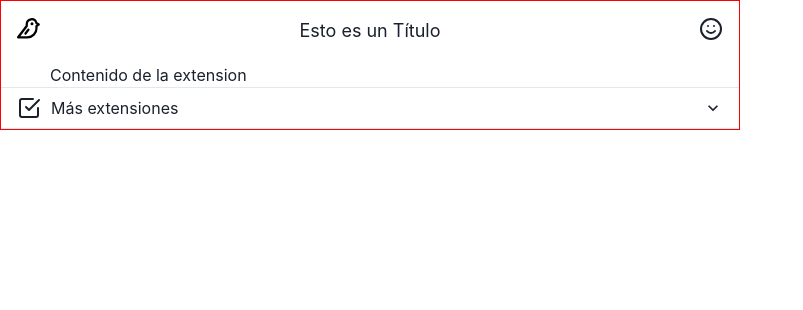
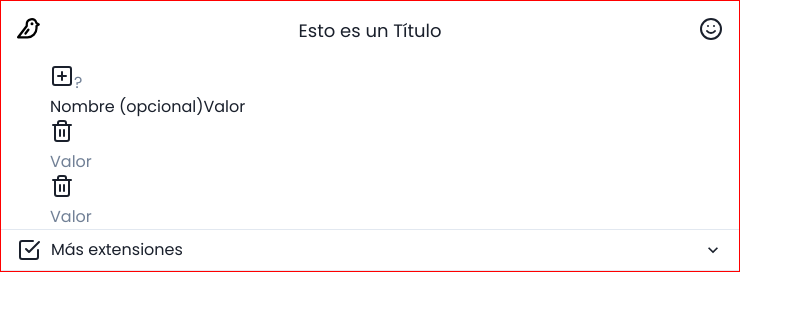
Before and after one commit to DarthKenar/ElCanarioMatematico, a React (Create React App) app in the folder refactor-react/: page / in a window 1280 px wide. Shown: the top 310 px of the page, without its empty margins (0-803 px from the left). Built offline with nearby package versions, Linux system fonts and the light colour scheme.

Commit message:
🚧 Work in Progress:  Body, Promedio Simple

```diff
--- a/refactor-react/public/index.html
+++ b/refactor-react/public/index.html
@@ -9,6 +9,12 @@
       name="description"
       content="Web site created using create-react-app"
     />
+    <link rel="preconnect" href="https://fonts.googleapis.com">
+    <link rel="preconnect" href="https://fonts.gstatic.com" crossorigin>
+    <link
+        href="https://fonts.googleapis.com/css2?family=Poppins&display=swap"
+        rel="stylesheet"
+    >
     <!-- <link rel="apple-touch-icon" href="%PUBLIC_URL%/logo192.png" /> -->
     <!--
       manifest.json provides metadata used when your web app is installed on a
--- a/refactor-react/src/App.css
+++ b/refactor-react/src/App.css
@@ -1,5 +1,9 @@
 :root {
   --hover-button-color: #f1eef1;
+}
+* {
+  font-size: 16px;
+  font-family: "Poppins", serif;
 }
 body {
   width: 740px;
--- a/refactor-react/src/App.js
+++ b/refactor-react/src/App.js
@@ -7,13 +7,14 @@ import { ChakraProvider, Container } from '@chakra-ui/react'
 
 import Footer from "./components/Footer/Footer"
 import Header from "./components/Header/Header"
+import Body from './components/Body/Body.jsx';
 
 function App() {
   return (
     <ChakraProvider>
       <Header/>
       <Container maxW='2xl'>
-        Contenido de la extension
+        <Body/>
       </Container>
       <Footer/>
     </ChakraProvider>
--- /dev/null
+++ b/refactor-react/src/components/Body/Body.js
@@ -0,0 +1,61 @@
+export default function BodyJs(){
+  let id = 2
+  let addValueBtn = document.getElementById("addValue")
+  let valuesGroup = document.getElementById("valuesGroup")
+  addValueBtn.addEventListener("click",()=>{
+      id += 1
+      valuesGroup.insertAdjacentHTML("afterbegin",`<div class="item-group" id="row${id}"><button class="background-none delete-trigger" type="button" id="delete${id}" value="delete" title="Eliminar item"><svg xmlns="http://www.w3.org/2000/svg" width="24" height="24" viewBox="0 0 24 24" fill="none" stroke="currentColor" stroke-width="2" stroke-linecap="round" stroke-linejoin="round" class="feather feather-trash-2"><polyline points="3 6 5 6 21 6"></polyline><path d="M19 6v14a2 2 0 0 1-2 2H7a2 2 0 0 1-2-2V6m3 0V4a2 2 0 0 1 2-2h4a2 2 0 0 1 2 2v2"></path><line x1="10" y1="11" x2="10" y2="17"></line><line x1="14" y1="11" x2="14" y2="17"></line></svg></button><input id="name${id}" type="text"><input class="input-trigger" id="value${id}" type="number" placeholder="Valor"></div>`)
+  })
+  function deleteRow(id){
+      let row = document.getElementById(`row${id}`)
+      row.remove()
+  };
+
+  document.addEventListener('DOMContentLoaded', (event) => {
+      let valuesGroup = document.getElementById('valuesGroup');
+
+      // Delegación de eventos
+      valuesGroup.addEventListener('click', (event) => {
+          if (event.target.classList.contains('delete-trigger')) {
+              // Extraer el número del id del botón
+              let id = event.target.id.slice(6); // "delete" tiene 6 caracteres, por lo que comenzamos a cortar desde el índice 6
+              deleteRow(id);
+              calculateAverage();
+          }
+      });
+
+      valuesGroup.addEventListener('input', (event) => {
+          if (event.target.classList.contains('input-trigger')) {
+              calculateAverage();
+          }
+      });
+  });
+
+  function calculateAverage() {
+      let triggers = document.querySelectorAll(".input-trigger");
+      var average = 0
+      if (triggers.length > 0) {
+          let total = 0;
+          let totalItems = triggers.length
+          triggers.forEach(trigger => {
+              let value = parseInt(trigger.value)
+              console.log(value)
+              if (value) {
+                  console.log(value)
+                  total += parseFloat(trigger.value);
+              }else{
+                  totalItems -= 1
+              }
+          });
+          average = total / totalItems;
+      }else{
+          average = 0
+      }
+      document.getElementById("average").value = average;
+  }
+
+  let triggers = document.querySelectorAll(".input-trigger");
+  triggers.forEach(trigger => {
+      trigger.addEventListener("input", calculateAverage);
+  });
+}
--- /dev/null
+++ b/refactor-react/src/components/Body/Body.jsx
@@ -0,0 +1,117 @@
+import React from "react";
+import { useEffect } from "react";
+import BodyJs from "./Body.js"
+export default function Body(){
+  useEffect(() => {
+    BodyJs()
+  }, []);
+  return(
+    <section className="group" id="calcGroup">
+      <section className="main">
+        <div className="titles-calc-group">
+          <button className="background-none" id="addValue" title="Agregar item">
+            <svg
+              xmlns="http://www.w3.org/2000/svg"
+              width={24}
+              height={24}
+              viewBox="0 0 24 24"
+              fill="none"
+              stroke="currentColor"
+              strokeWidth={2}
+              strokeLinecap="round"
+              strokeLinejoin="round"
+              className="feather feather-plus-square"
+            >
+              <rect x={3} y={3} width={18} height={18} rx={2} ry={2} />
+              <line x1={12} y1={8} x2={12} y2={16} />
+              <line x1={8} y1={12} x2={16} y2={12} />
+            </svg>
+          </button>
+          <input
+            className="average"
+            id="average"
+            placeholder="?"
+            type="number"
+            title="Resultado"
+            disabled=""
+          />
+        </div>
+        <div className="titles-calc-group">
+          <span className="block-left" />
+          <span className="block">Nombre (opcional)</span>
+          <span className="block">Valor</span>
+        </div>
+        <section className="calc-group" id="valuesGroup">
+          <div className="item-group" id="row2">
+            <button
+              className="background-none delete-trigger"
+              type="button"
+              id="delete2"
+              value="delete"
+              title="Eliminar item"
+            >
+              <svg
+                xmlns="http://www.w3.org/2000/svg"
+                width={24}
+                height={24}
+                viewBox="0 0 24 24"
+                fill="none"
+                stroke="currentColor"
+                strokeWidth={2}
+                strokeLinecap="round"
+                strokeLinejoin="round"
+                className="feather feather-trash-2"
+              >
+                <polyline points="3 6 5 6 21 6" />
+                <path d="M19 6v14a2 2 0 0 1-2 2H7a2 2 0 0 1-2-2V6m3 0V4a2 2 0 0 1 2-2h4a2 2 0 0 1 2 2v2" />
+                <line x1={10} y1={11} x2={10} y2={17} />
+                <line x1={14} y1={11} x2={14} y2={17} />
+              </svg>
+            </button>
+            <input id="name2" type="text" />
+            <input
+              className="input-trigger"
+              id="value2"
+              type="number"
+              placeholder="Valor"
+            />
+          </div>
+          <div className="item-group" id="row1">
+            <button
+              className="background-none delete-trigger"
+              type="button"
+              id="delete1"
+              value="delete"
+              title="Eliminar item"
+            >
+              <svg
+                xmlns="http://www.w3.org/2000/svg"
+                width={24}
+                height={24}
+                viewBox="0 0 24 24"
+                fill="none"
+                stroke="currentColor"
+                strokeWidth={2}
+                strokeLinecap="round"
+                strokeLinejoin="round"
+                className="feather feather-trash-2"
+              >
+                <polyline points="3 6 5 6 21 6" />
+                <path d="M19 6v14a2 2 0 0 1-2 2H7a2 2 0 0 1-2-2V6m3 0V4a2 2 0 0 1 2-2h4a2 2 0 0 1 2 2v2" />
+                <line x1={10} y1={11} x2={10} y2={17} />
+                <line x1={14} y1={11} x2={14} y2={17} />
+              </svg>
+            </button>
+            <input id="name1" type="text" />
+            <input
+              className="input-trigger"
+              id="value1"
+              type="number"
+              placeholder="Valor"
+            />
+          </div>
+        </section>
+      </section>
+    </section>
+  )
+}
--- a/refactor-react/src/components/Header/CrazySmile/CrazySmile.jsx
+++ b/refactor-react/src/components/Header/CrazySmile/CrazySmile.jsx
@@ -1,5 +1,5 @@
+import React from "react";
 import { useEffect } from "react";
-import React from "react";
 import CrazySmileJs from "./CrazySmile.js";
 export default function CrazySmile(){
   useEffect(() => {
```
Also changed, not shown: 1 other file (tests, documents, lock files or other folders).
